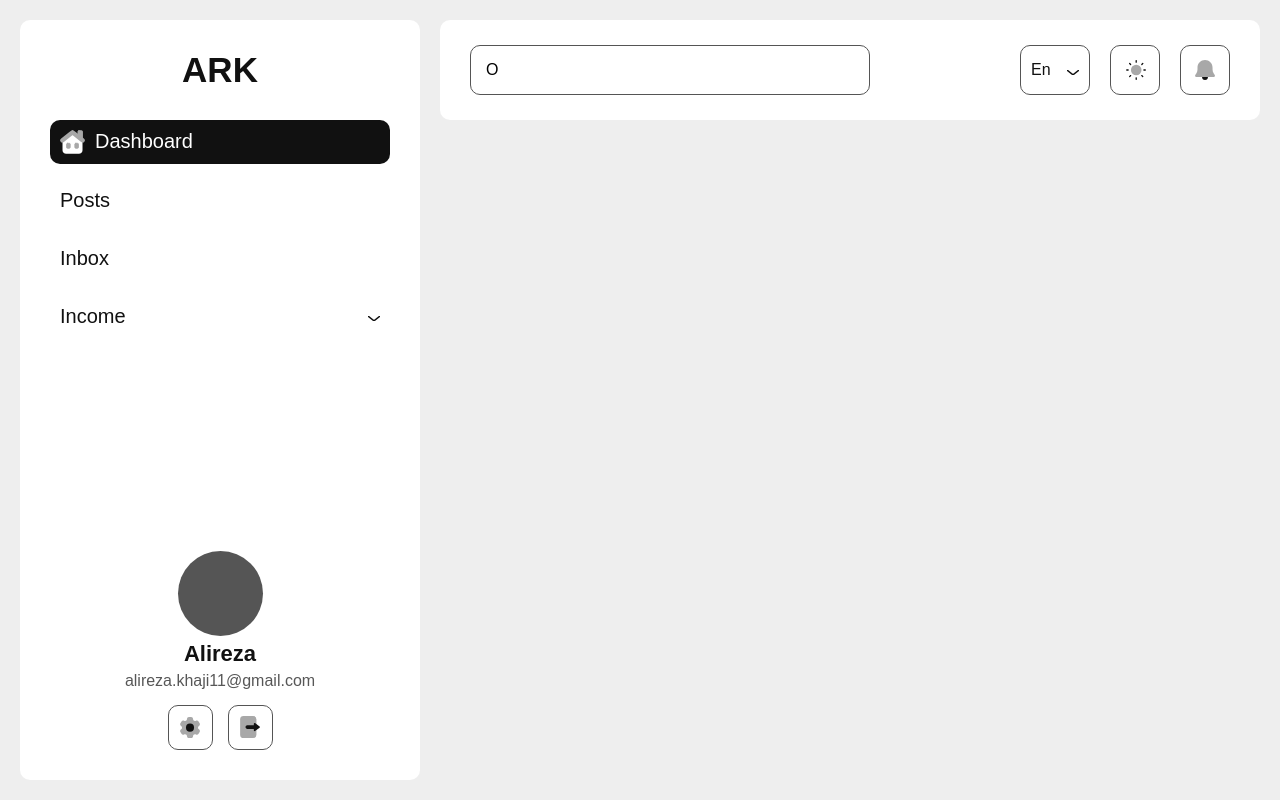
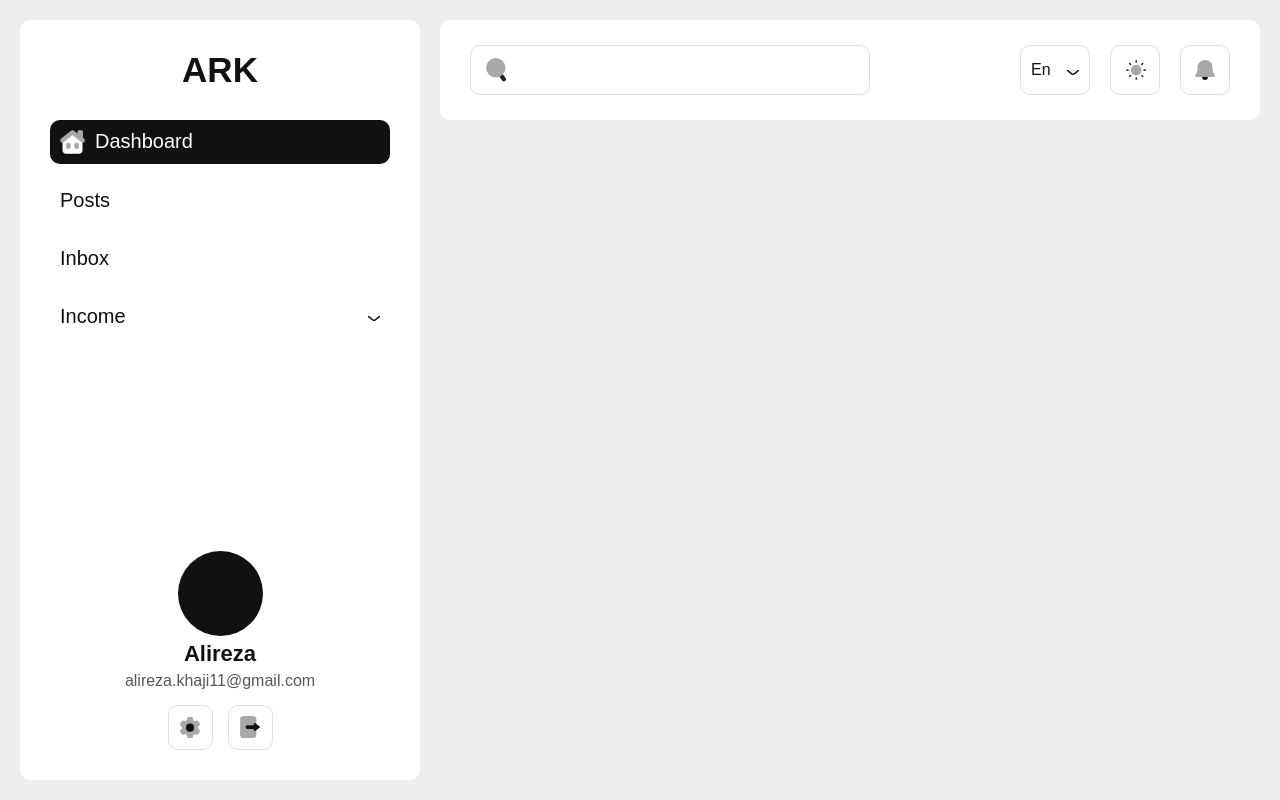
Before and after one commit to ark1111/ark-panel, a React (Vite) app: page / in a window 1280 px wide. Built offline with nearby package versions, Linux system fonts and the light colour scheme; a web font is replaced by a local one.

Commit message:
feat ; theme // search icon

```diff
--- /dev/null
+++ b/src/assets/Search1.tsx
@@ -0,0 +1,36 @@
+type Props = {
+  width?: string;
+  color1?: string;
+  color2?: string;
+};
+
+const Search1 = ({ width, color1, color2 }: Props) => {
+  return (
+    <svg
+      id="Layer_1"
+      data-name="Layer 1"
+      xmlns="http://www.w3.org/2000/svg"
+      viewBox="0 0 13.24 15.51"
+      width={width || "20px"}
+    >
+      <rect
+        x="9.61"
+        y="10.13"
+        width="2.77"
+        height="5.58"
+        rx="1.39"
+        ry="1.39"
+        transform="translate(-5.42 8.64) rotate(-35)"
+        style={{ fill: color2 || "#231f20" }}
+      />
+      <circle
+        cx="6.5"
+        cy="6.51"
+        r="6.43"
+        style={{ fill: color1 || "#a8a8a8" }}
+      />
+    </svg>
+  );
+};
+
+export default Search1;
--- a/src/components/header/index.styled.ts
+++ b/src/components/header/index.styled.ts
@@ -26,7 +26,8 @@ export const Notification = styled.div`
   width: 50px;
   height: 50px;
   border-radius: 10px;
-  border: 1px solid #555;
+  border: 1px solid;
+  border-color: ${(props) => props.theme.colors.border};
   cursor: pointer;
   display: flex;
   align-items: center;
@@ -37,7 +38,8 @@ export const ThemeMode = styled.div`
   width: 50px;
   height: 50px;
   border-radius: 10px;
-  border: 1px solid #555;
+  border: 1px solid;
+  border-color: ${(props) => props.theme.colors.border};
   cursor: pointer;
   display: flex;
   align-items: center;
@@ -71,20 +73,22 @@ export const Language = styled.div`
   justify-content: space-between;
   padding: 0 10px;
   border-radius: 10px;
-  border: 1px solid #555;
+  border: 1px solid;
+  border-color: ${(props) => props.theme.colors.border};
   cursor: pointer;
   position: relative;
 `;
 
 export const LanguageText = styled.div`
   font-size: 16px;
-  color: #111;
+  color: ${(props) => props.theme.colors.surfaceText};
 `;
 
 export const LanguageItems = styled.div`
   width: 100%;
   border-radius: 10px;
-  border: 1px solid #555;
+  border: 1px solid;
+  border-color: ${(props) => props.theme.colors.border};
   position: absolute;
   top: 60px;
   left: 0px;
@@ -96,7 +100,7 @@ export const LanguageItem = styled.div`
   width: 100%;
   padding: 10px 5px;
   font-size: 14px;
-  color: #111;
+  color: ${(props) => props.theme.colors.surfaceText};;
   cursor: pointer;
   text-align: center;
 `;
--- a/src/components/header/index.tsx
+++ b/src/components/header/index.tsx
@@ -18,6 +18,7 @@ import Notification1 from "../../assets/Notification1";
 import Sun1 from "../../assets/Sun1";
 import Moon1 from "../../assets/Moon1";
 import { languages } from "../../locals/languages";
+import { useTheme } from "styled-components";
 
 type Props = {
   changeTheme: Function;
@@ -25,6 +26,8 @@ type Props = {
 };
 
 const Header = ({ changeTheme, themeIndex }: Props) => {
+  const theme = useTheme();
+
   const [languageIsActive, setLanguageIsActive] = useState(false);
 
   const activeLanguageHandler = () => {
@@ -38,7 +41,7 @@ const Header = ({ changeTheme, themeIndex }: Props) => {
       <ButtonsContainer>
         <Language onClick={activeLanguageHandler}>
           <LanguageText>En</LanguageText>
-          <ArrowDown1 width="12px" color="#111" />
+          <ArrowDown1 width="12px" color={theme.colors.surfaceText} />
           {languageIsActive && (
             <LanguageItems>
               {languages.map((item, index) => (
--- a/src/components/nav/index.styled.ts
+++ b/src/components/nav/index.styled.ts
@@ -98,7 +98,7 @@ export const ChildItemDot = styled.div`
   width: 10px;
   height: 10px;
   border-radius: 1000px;
-  background-color: #111;
+  background-color: ${(props) => props.theme.colors.primary};
 `;
 
 export const ChildItemText = styled.div`
@@ -119,7 +119,7 @@ export const ProfileAvatar = styled.div`
   aspect-ratio: 1/1;
   border-radius: 1000px;
   overflow: hidden;
-  background-color: #555;
+  background-color: ${(props) => props.theme.colors.primary};
 `;
 
 export const ProfileText = styled.div`
@@ -146,7 +146,8 @@ export const ProfileButtonItem = styled.div`
   width: 45px;
   height: 45px;
   border-radius: 10px;
-  border: 1px solid #555;
+  border: 1px solid;
+  border-color: ${(props) => props.theme.colors.border};
   display: flex;
   align-items: center;
   justify-content: center;
--- a/src/components/nav/index.tsx
+++ b/src/components/nav/index.tsx
@@ -26,10 +26,13 @@ import { MenuList } from "./list";
 import ArrowDown1 from "../../assets/ArrowDown1";
 import Setting1 from "../../assets/Setting1";
 import Logout1 from "../../assets/Logout1";
+import { useTheme } from "styled-components";
 
 type Props = {};
 
 const Nav = (props: Props) => {
+  const theme = useTheme();
+
   const [activeNav, setActiveNav] = useState(1);
   const [activeChildNav, setActiveChildNav] = useState<null | number>(null);
   const [activeToggleId, setActiveToggleId] = useState<null | number>(null);
@@ -75,7 +78,11 @@ const Nav = (props: Props) => {
                   <ToggleIcon $isActive={item.id === activeToggleId}>
                     <ArrowDown1
                       width="12px"
-                      color={item.id === activeNav ? "#fff" : "#111"}
+                      color={
+                        item.id === activeNav
+                          ? "#fff"
+                          : theme.colors.surfaceText
+                      }
                     />
                   </ToggleIcon>
                 )}
--- a/src/components/search/index.styled.ts
+++ b/src/components/search/index.styled.ts
@@ -8,7 +8,8 @@ export const Box = styled.div`
   display: flex;
   align-items: center;
   column-gap: 10px;
-  border: 1px solid #555;
+  border: 1px solid;
+  border-color: ${(props) => props.theme.colors.border};
 `;
 
 export const Input = styled.input`
@@ -18,4 +19,5 @@ export const Input = styled.input`
   border: none;
   outline: none;
   font-size: 20px;
+  color: ${(props) => props.theme.colors.surfaceText};
 `;
--- a/src/components/search/index.tsx
+++ b/src/components/search/index.tsx
@@ -1,14 +1,15 @@
-import { Box, Input } from './index.styled'
+import Search1 from "../../assets/Search1";
+import { Box, Input } from "./index.styled";
 
-type Props = {}
+type Props = {};
 
 const SearchBox = (props: Props) => {
   return (
     <Box>
-        <div style={{width:'20px'}}>O</div>
-        <Input></Input>
+      <Search1 />
+      <Input></Input>
     </Box>
-  )
-}
+  );
+};
 
 export default SearchBox;
--- a/src/theme.ts
+++ b/src/theme.ts
@@ -5,15 +5,17 @@ export const light = {
     primary: "#111111",
     surface: "#ffffff",
     surfaceText:"#111111",
+    border:"#E1E1E1"
   },
 };
 
 export const dark = {
   name: "dark-theme",
   colors: {
-    background: "#041d36",
-    primary: "#07396b",
-    surface: "#062c52",
+    background: "#101116",
+    primary: "#2F3148BB",
+    surface: "#2F314855",
     surfaceText:"#ffffff",
+    border:"#E1E1E133"
   },
 };
```
Also changed, not shown: public/assets/icon/search-1.svg (added).
